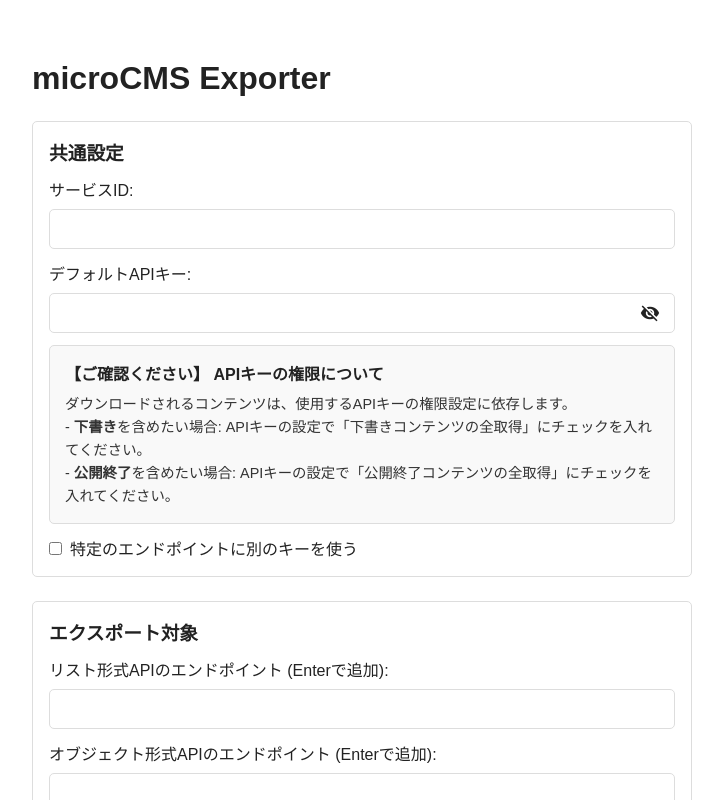
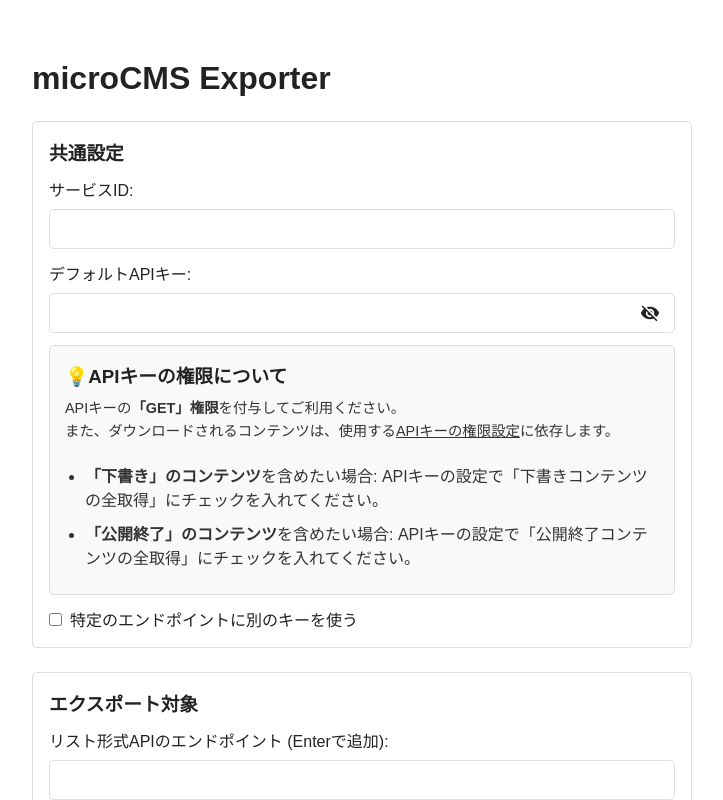
Before and after one commit to shimotsu4431/microCSV, a Next.js app: page / in a window 1280 px wide. Shown: the top 800 px of the page, without its empty margins (278-1001 px from the left). Built offline with nearby package versions, Linux system fonts and the light colour scheme.

Commit message:
情報ボックスの見出しをh4からh3に変更し、APIキーの権限に関する説明を強化。リンクとリストを追加して、ユーザーに必要な設定を明確に案内。

```diff
--- a/app/Home.module.css
+++ b/app/Home.module.css
@@ -112,7 +112,7 @@
   border-radius: 5px;
 }
 
-.infoBox h4 {
+.infoBox h3 {
   margin-top: 0;
   margin-bottom: 0.5em;
 }
@@ -121,6 +121,21 @@
   font-size: 0.9em;
   margin: 0;
   line-height: 1.6;
+  color: var(--info-text-color);
+}
+
+.infoBox p a {
+  color: var(--link-color);
+  text-decoration: underline;
+}
+
+.infoBox ul {
+  padding-left: 20px;
+  margin: 20px 0 0 0;
+}
+
+.infoBox li {
+  margin-bottom: 10px;
   color: var(--info-text-color);
 }
 
--- a/app/page.tsx
+++ b/app/page.tsx
@@ -247,14 +247,29 @@
             </div>
           </div>
           <div className={styles.infoBox}>
-            <h4>【ご確認ください】 APIキーの権限について</h4>
+            <h3>💡APIキーの権限について</h3>
             <p>
-              ダウンロードされるコンテンツは、使用するAPIキーの権限設定に依存します。
-              <br />- <b>下書き</b>を含めたい場合:
-              APIキーの設定で「下書きコンテンツの全取得」にチェックを入れてください。
-              <br />- <b>公開終了</b>を含めたい場合:
-              APIキーの設定で「公開終了コンテンツの全取得」にチェックを入れてください。
+              APIキーの<strong>「GET」権限</strong>を付与してご利用ください。
+              <br />
+              また、ダウンロードされるコンテンツは、使用する
+              <a
+                href="https://document.microcms.io/content-api/x-microcms-api-key"
+                target="_blank"
+              >
+                APIキーの権限設定
+              </a>
+              に依存します。
             </p>
+            <ul>
+              <li>
+                <b>「下書き」のコンテンツ</b>を含めたい場合:
+                APIキーの設定で「下書きコンテンツの全取得」にチェックを入れてください。
+              </li>
+              <li>
+                <b>「公開終了」のコンテンツ</b>を含めたい場合:
+                APIキーの設定で「公開終了コンテンツの全取得」にチェックを入れてください。
+              </li>
+            </ul>
           </div>
           <div className={styles.formSection}>
             <label
```
